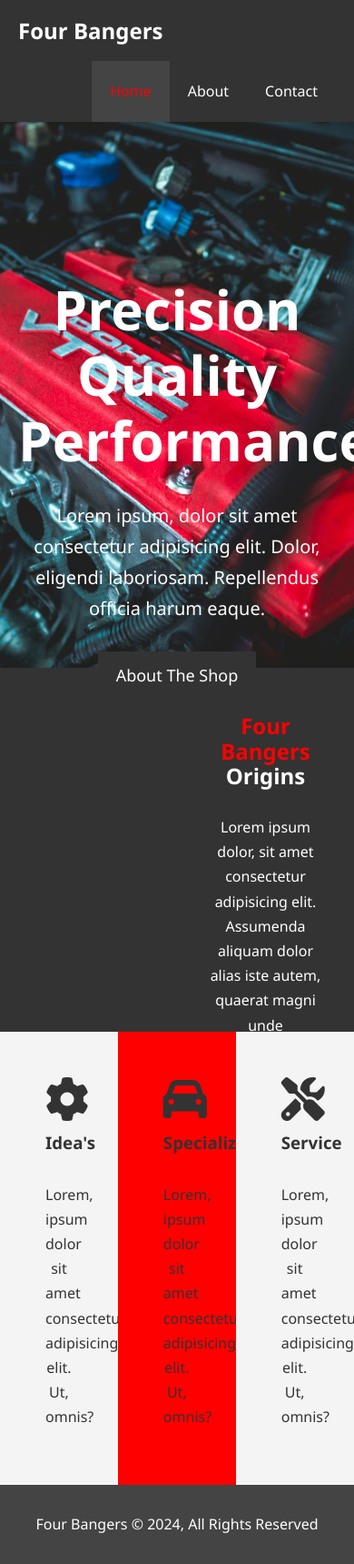
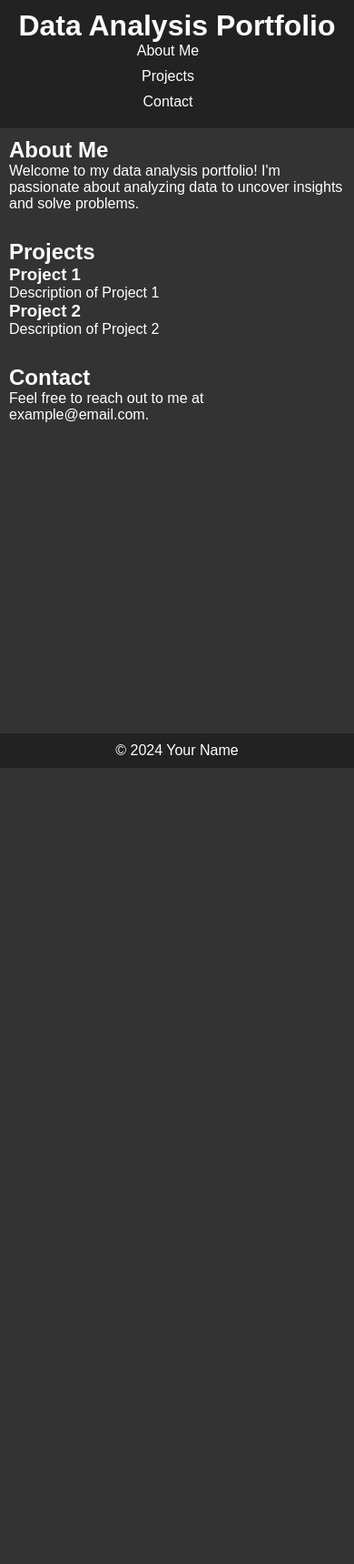
Before and after one commit to marichard/classpj, a plain HTML site: page index.html in a window 390 px wide. Shown: the whole page at 91% size. After the commit the page ends 844 px from the top, so only its background shows below. Drawn offline with Linux system fonts and the light colour scheme.

Commit message:
Add files via upload

```diff
--- /dev/null
+++ b/css/mobile.css
@@ -0,0 +1,61 @@
+body {
+  font-family: Arial, sans-serif;
+  margin: 0;
+  padding: 0;
+  background-color: #333;
+  color: #fff;
+}
+
+header {
+  background-color: #222;
+  padding: 20px;
+  text-align: center;
+}
+
+nav ul {
+  list-style-type: none;
+  padding: 0;
+}
+
+nav ul li {
+  display: inline;
+  margin-right: 20px;
+}
+
+nav ul li a {
+  text-decoration: none;
+  color: #fff;
+}
+
+main {
+  padding: 20px;
+}
+
+section {
+  margin-bottom: 30px;
+}
+
+footer {
+  background-color: #222;
+  text-align: center;
+  padding: 10px;
+  position: fixed;
+  bottom: 0;
+  width: 100%;
+}
+
+/* Media Queries */
+@media only screen and (max-width: 600px) {
+  header {
+      padding: 10px;
+  }
+
+  nav ul li {
+      display: block;
+      margin-bottom: 10px;
+  }
+
+  main {
+      padding: 10px;
+  }
+}
--- a/css/style.css
+++ b/css/style.css
@@ -1,260 +1,65 @@
-/* Reset */
-* {
-  margin: 0;
-  padding:0;
-  box-sizing: border-box;
+:root {
+    --primary-color:#c72727;
+    --secondary-color: #f99500;
+    --light-color: #f3f3f3;
+    --dark-color: #333;
+    --max-width: 1100px;
 }
 
-/* Main Styling */
-html,body {
-  font-family: 'Segoe UI', Tahoma, Geneva, Verdana, sans-serif;
-  line-height: 1.7em;
+.category {
+    --sports-color: #f99500;
+    --ent-color: #a66bbe;
+    --tech-color: #009cff;
 }
 
-a {
-  color: #333;
-  text-decoration: none;
+* {
+    margin: 0;
+    padding: 0;
+    box-sizing: border-box;
 }
 
-h1, h2, h3 {
-  padding-bottom: 20px;
+body {
+    font-family: Arial, sans-serif;
+    margin: 0;
+    padding: 0;
+    background-color: #333;
+    color: #fff;
 }
 
-p {
-  margin: 10px 0;
+header {
+    background-color: #222;
+    padding: 20px;
+    text-align: center;
 }
 
-/* Utility Classes */
-.container {
-  margin: auto;
-  max-width: 1100px;
-  overflow: auto;
-  padding: 0 20px;
+nav ul {
+    list-style-type: none;
+    padding: 0;
 }
 
-.text-primary {
-  color: red;
+nav ul li {
+    display: inline;
+    margin-right: 20px;
 }
 
-.lead {
-  font-size: 20px;
+nav ul li a {
+    text-decoration: none;
+    color: #fff;
 }
 
-.btn {
-  display: inline-block;
-  font-size: 18px;
-  color: #fff;
-  background: #333;
-  padding: 13px 20px;
-  border: none;
-  cursor: pointer;
+main {
+    padding: 20px;
 }
 
-.btn:hover {
-  background: #ff0000;
-  color: #333;
+section {
+    margin-bottom: 30px;
 }
 
-.btn-light {
-  background: #f4f4f4;
-  color: #333;
+footer {
+    background-color: #222;
+    text-align: center;
+    padding: 10px;
+    position: fixed;
+    bottom: 0;
+    width: 100%;
 }
-
-.bg-dark {
-  background: #333;
-  color: #fff;
-}
-
-.bg-light {
-  background: #f4f4f4;
-  color: #333;
-}
-
-.bg-primary {
-  background: red;
-  color: #333;
-}
-
-.clr {
-  clear: both;
-}
-
-.l-heading {
-  font-size: 40px;
-}
-
-/* Padding */
-.py-1 { padding: 10px 0; }
-.py-2 { padding: 20px 0; }
-.py-3 { padding: 30px 0; }
-
-/* Navbar */
-#navbar {
-  background: #333;
-  color: #fff;
-  overflow: auto;
-}
-
-#navbar a {
-  color: #fff;
-}
-
-#navbar h1 {
-  float: left;
-  padding-top: 20px;
-}
-
-#navbar ul {
-  list-style: none;
-  float: right;
-}
-
-#navbar ul li {
-  float: left;
-}
-
-#navbar ul li a {
-  display: block;
-  padding: 20px;
-  text-align: center;
-}
-
-#navbar ul li a:hover,
-#navbar ul li a.current {
-  background: #444;
-  color: red;
-}
-
-/* Showcase */
-#showcase {
-  background: url('../img/honda.jpg') no-repeat center center/cover;
-  height: 600px;
-}
-
-#showcase .showcase-content {
-  color: #fff;
-  text-align: center;
-  padding-top: 170px;
-}
-
-#showcase .showcase-content h1 {
-  font-size: 60px;
-  line-height: 1.2em;
-}
-
-#showcase .showcase-content p {
-  padding-bottom: 20px;
-  line-height: 1.7em;
-}
-
-/* Home Info */
-#home-info {
-  height: 400px;
-}
-
-#home-info .info-img {
-  float: left;
-  width: 50%;
-  background: url('../img/sign.jpg') no-repeat center center/cover;
-  min-height: 100%;
-}
-
-#home-info .info-content {
-  float: right;
-  width: 50%;
-  height: 100%;
-  text-align: center;
-  padding: 50px 30px;
-  overflow: hidden;
-}
-
-#home-info .info-content p {
-  padding-bottom: 30px;
-}
-
-/* Features */
-.box {
-  float: left;
-  width: 33.3%;
-  padding: 50px;
-  text-align:center;
-}
-
-.box i {
-  margin-bottom: 10px;
-}
-
-/* About Info */
-#about-info .info-right {
-  float: right;
-  width: 50%;
-  min-height: 100%;
-}
-
-#about-info .info-right img {
-  display: block;
-  margin: auto;
-  width: 70%;
-  border-radius: 50%;
-}
-
-#about-info .info-left {
-  float: left;
-  width: 50%;
-  min-height: 100%;
-}
-
-/* Reviews */
-#reviews {
-  height: 600px;
-  background: url('../img/aboutbackground.jpg') no-repeat center center/cover;
-  padding-top: 100px;
-}
-
-#reviews h2 {
-  color: #fff;
-  text-align: center;
-  padding-bottom: 40px;
-}
-
-#reviews .review {
-  padding: 20px;
-  margin-bottom: 40px;
-  border-radius: 5px;
-  opacity: 0.9;
-}
-
-/* Contact Form */
-#contact-form .form-group {
-  margin-bottom: 20px;
-}
-
-#contact-form label {
-  display: block;
-  margin-bottom: 5px;
-}
-
-#contact-form input,
-#contact-form textarea {
-  width: 100%;
-  padding: 10px;
-  border: 1px #ddd solid;
-}
-
-#contact-form textarea {
-  height: 200px;
-}
-
-#contact-form input:focus,
-#contact-form textarea:focus {
-  outline: none;
-  border-color: red;
-}
-
-/* Footer */
-#main-footer {
-  text-align: center;
-  background: #444;
-  color: #fff;
-  padding: 20px;
-}
--- a/index.html
+++ b/index.html
@@ -3,74 +3,48 @@
 <head>
     <meta charset="UTF-8">
     <meta name="viewport" content="width=device-width, initial-scale=1.0">
-  <meta http-equiv="X-UA-Compatible" content="ie=edge">
-  <meta name="description" content="Welcome to the hot new car shop">
-  <meta name="keywords" content="jdm,cars,turbo,manual transmission">
     <script src="https://kit.fontawesome.com/d54dd09752.js" crossorigin="anonymous"></script>
+    <link rel="preconnect" href="https://fonts.googleapis.com">
+    <link rel="preconnect" href="https://fonts.gstatic.com" crossorigin>
+    <link href="https://fonts.googleapis.com/css2?family=Lato:ital,wght@0,100;0,300;0,400;0,700;0,900;1,100;1,300;1,400;1,700;1,900&family=Staatliches&display=swap" rel="stylesheet">
     <link rel="stylesheet" href="css/style.css">
-  <title>Four Bangers | Home</title>
+    <link rel="stylesheet" media="screen and (max-width: 768px)" href="css/mobile.css">
+    <title>Data Dev Story</title>
 </head>
 <body>
     <header>
-    <nav id="navbar">
-      <div class="container">
-        <h1 class="logo"><a href="index.html">Four Bangers</a></h1>
+        <h1>Data Analysis Portfolio</h1>
+        <nav>
             <ul>
-          <li><a class="current" href="index.html">Home</a></li>
-          <li><a href="about.html">About</a></li>
-          <li><a href="contact.html">Contact</a></li>
+                <li><a href="#about">About Me</a></li>
+                <li><a href="#projects">Projects</a></li>
+                <li><a href="#contact">Contact</a></li>
             </ul>
+        </nav>
+    </header>
+    <main>
+        <section id="about">
+            <h2>About Me</h2>
+            <p>Welcome to my data analysis portfolio! I'm passionate about analyzing data to uncover insights and solve problems.</p>
+        </section>
+        <section id="projects">
+            <h2>Projects</h2>
+            <div class="project">
+                <h3>Project 1</h3>
+                <p>Description of Project 1</p>
             </div>
-    </nav>
-
-    <div id="showcase">
-      <div class="container">
-        <div class="showcase-content">
-          <h1>Precision Quality Performance</h1>
-          <p class="lead">Lorem ipsum, dolor sit amet consectetur adipisicing elit. Dolor, eligendi laboriosam. Repellendus officia harum eaque.</p>
-          <a class="btn" href="about.html">About The Shop</a>
-        </div>
-      </div>
-    </div>
-  </header>
-
-  <section id="home-info" class="bg-dark">
-    <div class="info-img"></div>
-    <div class="info-content">
-      <h2><span class="text-primary">Four Bangers</span> Origins</h2>
-      <p>
-          Lorem ipsum dolor, sit amet consectetur adipisicing elit. Assumenda
-          aliquam dolor alias iste autem, quaerat magni unde accusantium qui
-          fuga placeat quidem quo pariatur, voluptatum, ea sequi? Corporis,
-          explicabo quisquam dolor placeat praesentium nesciunt mollitia quos
-          nobis natus voluptatum asperiores!
-      </p>
-      <a href="about.html" class="btn btn-light">Read More</a>
+            <div class="project">
+                <h3>Project 2</h3>
+                <p>Description of Project 2</p>
             </div>
         </section>
-
-  <section id="features">
-    <div class="box bg-light">
-      <i class="fa-solid fa-gear fa-3x"></i>
-      <h3>Idea's</h3>
-      <p>Lorem, ipsum dolor sit amet consectetur adipisicing elit. Ut, omnis?</p>
-    </div>
-    <div class="box bg-primary">
-        <i class="fa-solid fa-car fa-3x"></i>
-        <h3>Specialize</h3>
-        <p>Lorem, ipsum dolor sit amet consectetur adipisicing elit. Ut, omnis?</p>
-    </div>
-    <div class="box bg-light">
-        <i class="fa-solid fa-screwdriver-wrench fa-3x"></i>
-        <h3>Service</h3>
-        <p>Lorem, ipsum dolor sit amet consectetur adipisicing elit. Ut, omnis?</p>
-    </div>
+        <section id="contact">
+            <h2>Contact</h2>
+            <p>Feel free to reach out to me at example@email.com.</p>
         </section>
-
-  <div class="clr"></div>
-
-  <footer id="main-footer">
-    <p>Four Bangers &copy; 2024, All Rights Reserved</p>
+    </main>
+    <footer>
+        <p>&copy; 2024 Your Name</p>
     </footer>
     </body>
     </html>
```
Also changed, not shown: about.html (deleted, +0 -59 lines), contact.html (+14 -64 lines), img/seattle.jpg (added). Lines whose indentation alone changed are shown as unchanged.
